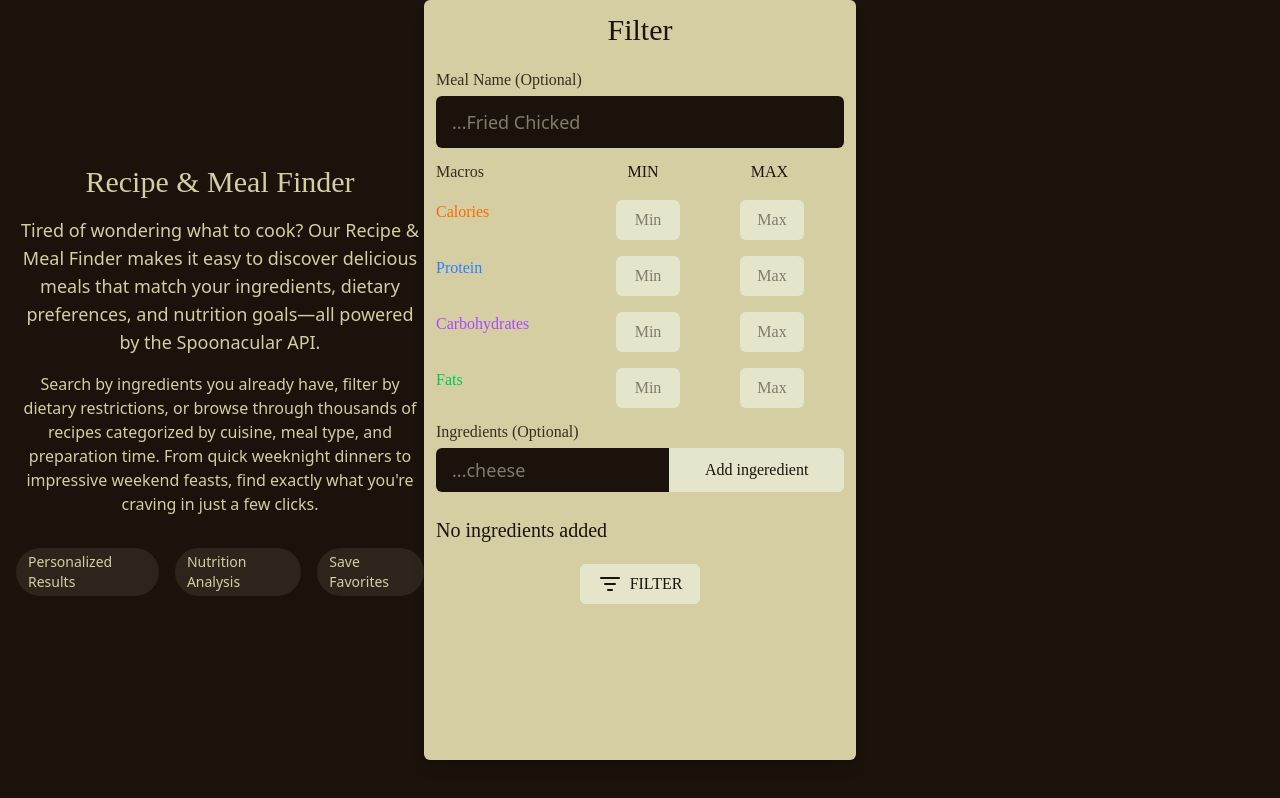
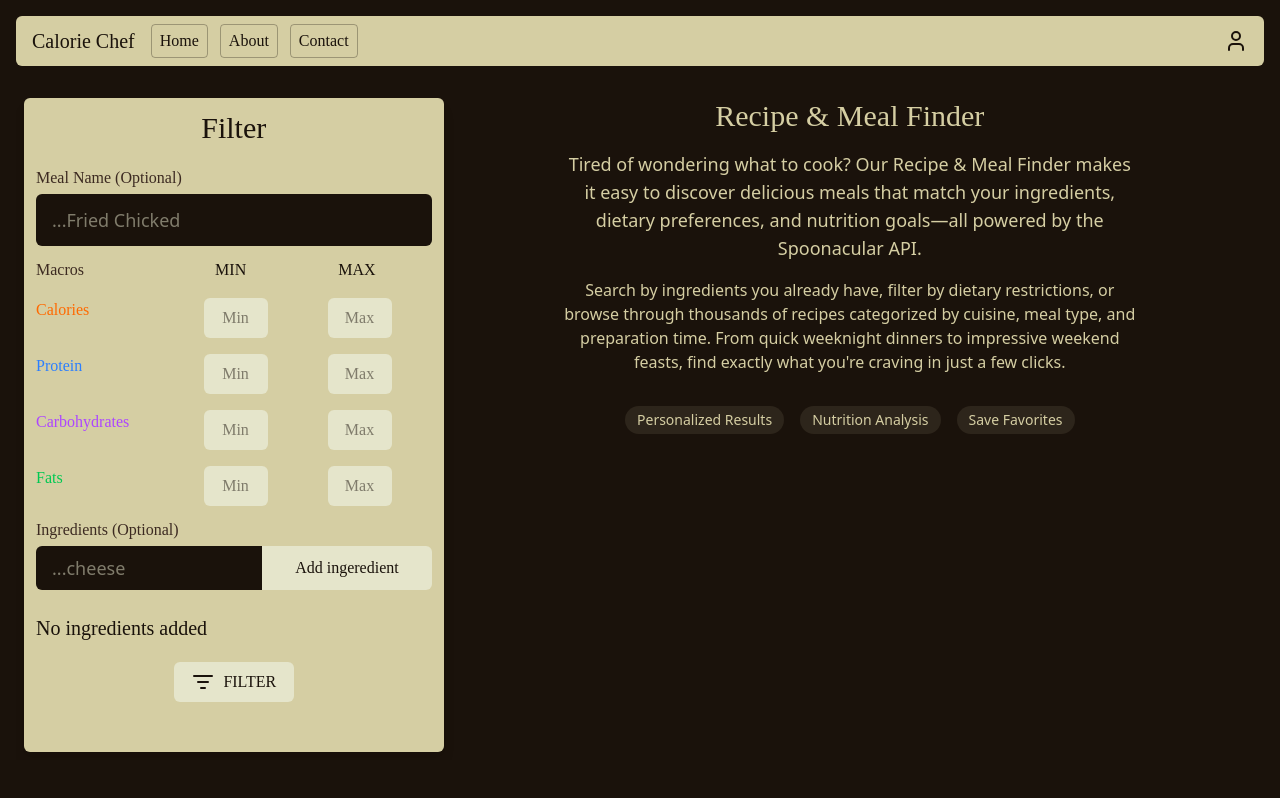
Before and after one commit to qzyx/calorieChef, a Next.js app: page / in a window 1280 px wide. Built offline with nearby package versions, Linux system fonts and the light colour scheme; a web font is replaced by a local one.

Commit message:
UI in development

```diff
--- a/app/_components/Filter.tsx
+++ b/app/_components/Filter.tsx
@@ -173,8 +173,8 @@ export default function Filter() {
   }, [ingeredient]);
 
   return (
-    <div className="max-w-110 h-full flex select-none flex-col rounded-md  shadow-lg bg-primary  p-3 lg:flex-1 ">
-      <span className="font-joti select-none text-3xl text-center mb-5 text-background">
+    <div className=" h-full flex select-none flex-col rounded-md  shadow-lg bg-primary text-sm md:text-base p-1 md:p-3 pb-3 lg:flex-1 ">
+      <span className="font-joti select-none text-3xl text-center mb-5 text-background ">
         Filter
       </span>
 
--- a/app/_components/Header.tsx
+++ b/app/_components/Header.tsx
@@ -1,3 +1,35 @@
+import { User } from "lucide-react";
+import Link from "next/link";
+
 export default function Header() {
-  return <div className="bg-primary w-full h-2"></div>;
+  return (
+    <div className="bg-primary flex justify-between rounded-md m-2 mb-1 md:mb-4 md:m-4  px-2 md:px-4 py-2">
+      <span className="font-joti text-background  flex text-sm items-center sm:text-base md:text-lg lg:text-xl">
+        <span className="select-none">Calorie Chef</span>
+        <div className="flex gap-3 ml-4">
+          <Link
+            href={"/"}
+            className="hover:bg-background/20 px-2 py-1 rounded transition-colors text-xs sm:text-sm md:text-base border border-background/30 flex"
+          >
+            Home
+          </Link>
+          <Link
+            href={"/about"}
+            className="hover:bg-background/20 px-2 py-1 rounded transition-colors text-xs sm:text-sm md:text-base border border-background/30 flex"
+          >
+            About
+          </Link>
+          <Link
+            href={"/contact"}
+            className="hover:bg-background/20 px-2 py-1 rounded transition-colors text-xs sm:text-sm md:text-base border border-background/30 flex"
+          >
+            Contact
+          </Link>
+        </div>
+      </span>
+      <button className="cursor-pointer font-joti text-background text-lg">
+        <User></User>
+      </button>
+    </div>
+  );
 }
--- a/app/_components/Intoduction.tsx
+++ b/app/_components/Intoduction.tsx
@@ -1,6 +1,6 @@
 export default function Introduction() {
   return (
-    <div className="flex-1 select-none hidden lg:flex flex-col justify-center items-center text-primary  rounded-lg  ">
+    <div className=" select-none flex flex-col justify-center items-center text-primary  rounded-lg  ">
       <h1 className="text-3xl text-center font-inknut mb-4">
         Recipe & Meal Finder
       </h1>
--- a/app/filter/page.tsx
+++ b/app/filter/page.tsx
@@ -4,7 +4,7 @@ import FoundMeals from "../_components/FoundMeals";
 
 export default function page() {
   return (
-    <main className="  px-2  sm:px-3 overflow-auto  grow md:px-4 flex  my-10  justify-center ">
+    <main className="  overflow-auto  grow  flex  md:mb-10 m-2 md:mx-4  justify-center ">
       <div className="flex bg-secondary grow rounded-md shadow-xl p-2">
         <span className="hidden lg:block">
           <Filter></Filter>
--- a/app/layout.tsx
+++ b/app/layout.tsx
@@ -1,6 +1,7 @@
 import type { Metadata } from "next";
 import { Geist, Geist_Mono } from "next/font/google";
 import "./globals.css";
+import Header from "./_components/Header";
 
 const geistSans = Geist({
   variable: "--font-geist-sans",
@@ -40,8 +41,9 @@ export default function RootLayout({
         ></link>
       </head>
       <body
-        className={`${geistSans.variable} ${geistMono.variable} bg-background overflow-hidden flex flex-col antialiased min-h-screen`}
+        className={`${geistSans.variable} ${geistMono.variable} bg-background overflow-hidden flex flex-col  antialiased min-h-screen`}
       >
+        <Header></Header>
         {children}
       </body>
     </html>
--- a/app/page.tsx
+++ b/app/page.tsx
@@ -3,11 +3,20 @@ import Introduction from "./_components/Intoduction";
 
 export default function Home() {
   return (
-    <main className=" mb-10 grow px-2 sm:px-3 md:px-4 flex justify-center ">
-      <span className="flex justify-center w-full">
-        <Introduction></Introduction>
+    <main className="  overflow-auto  grow  flex  md:mb-10 m-2 md:mx-4  justify-center ">
+      <span className=" hidden md:flex  justify-center w-full p-2">
+        <span className="">
+          <Filter></Filter>
+        </span>
+        <div className="grow ">
+          <Introduction></Introduction>
+        </div>
+      </span>
+      <span className="flex md:hidden flex-col gap-5">
         <Filter></Filter>
-        <div className="flex-1 hidden lg:block"></div>
+        <div className="grow flex-1">
+          <Introduction></Introduction>
+        </div>
       </span>
     </main>
   );
--- a/app/recipe/[recipeId]/page.tsx
+++ b/app/recipe/[recipeId]/page.tsx
@@ -1,15 +1,18 @@
 import Filter from "@/app/_components/Filter";
 import RecipeInfo from "@/app/_components/RecipeInfo";
+import { Suspense } from "react";
 
 export default function page() {
   return (
-    <main className="  px-2  sm:px-3 overflow-auto  grow md:px-4 flex  my-10  justify-center ">
+    <main className="  overflow-auto  grow  flex  mb-10 m-2 md:mx-4  justify-center ">
       <div className="flex bg-secondary grow rounded-md shadow-xl p-2">
         <span className="hidden lg:block">
           <Filter></Filter>
         </span>
 
-        <RecipeInfo></RecipeInfo>
+        <Suspense fallback={<div>Loading...</div>}>
+          <RecipeInfo></RecipeInfo>
+        </Suspense>
       </div>
     </main>
   );
```
